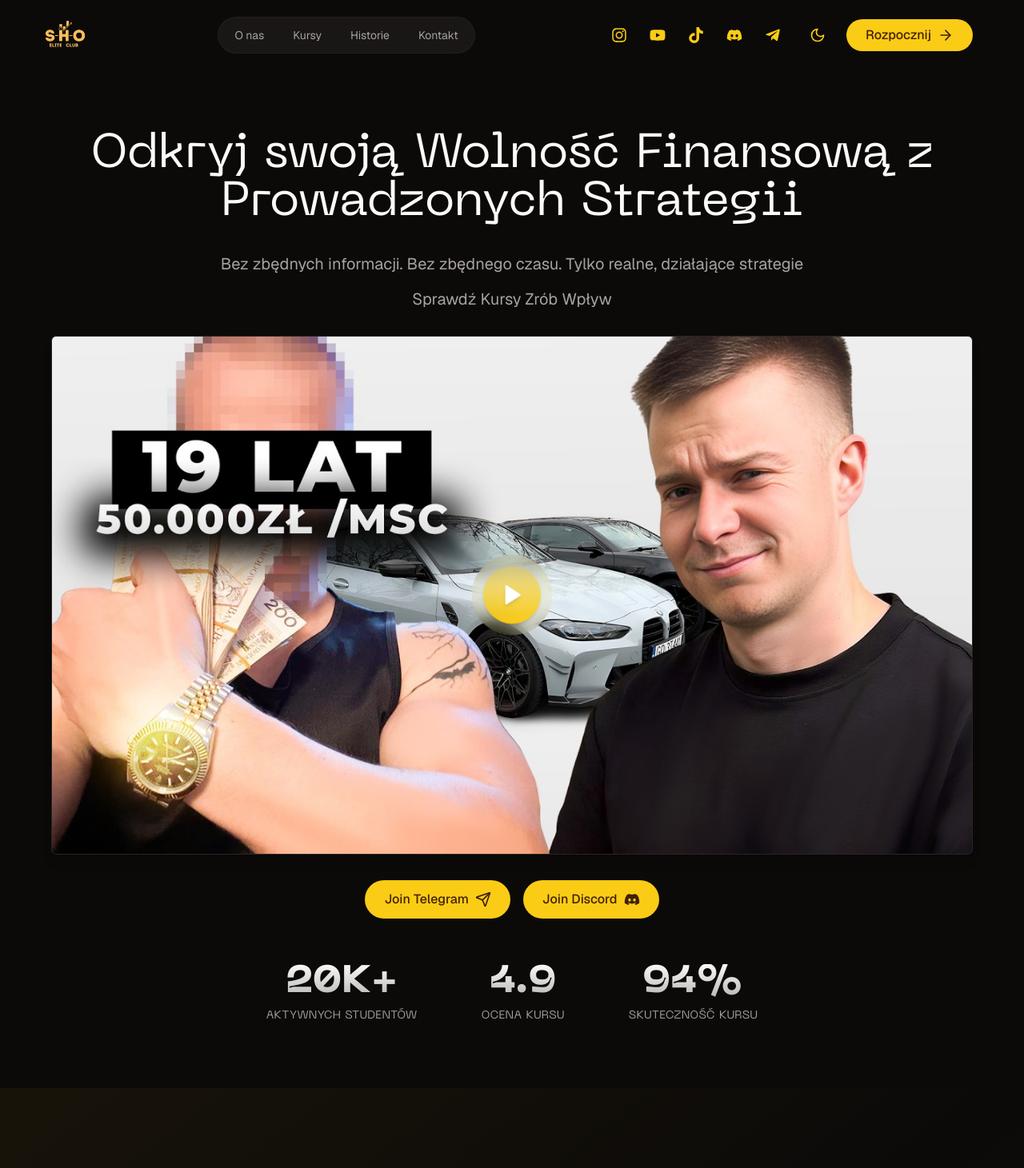
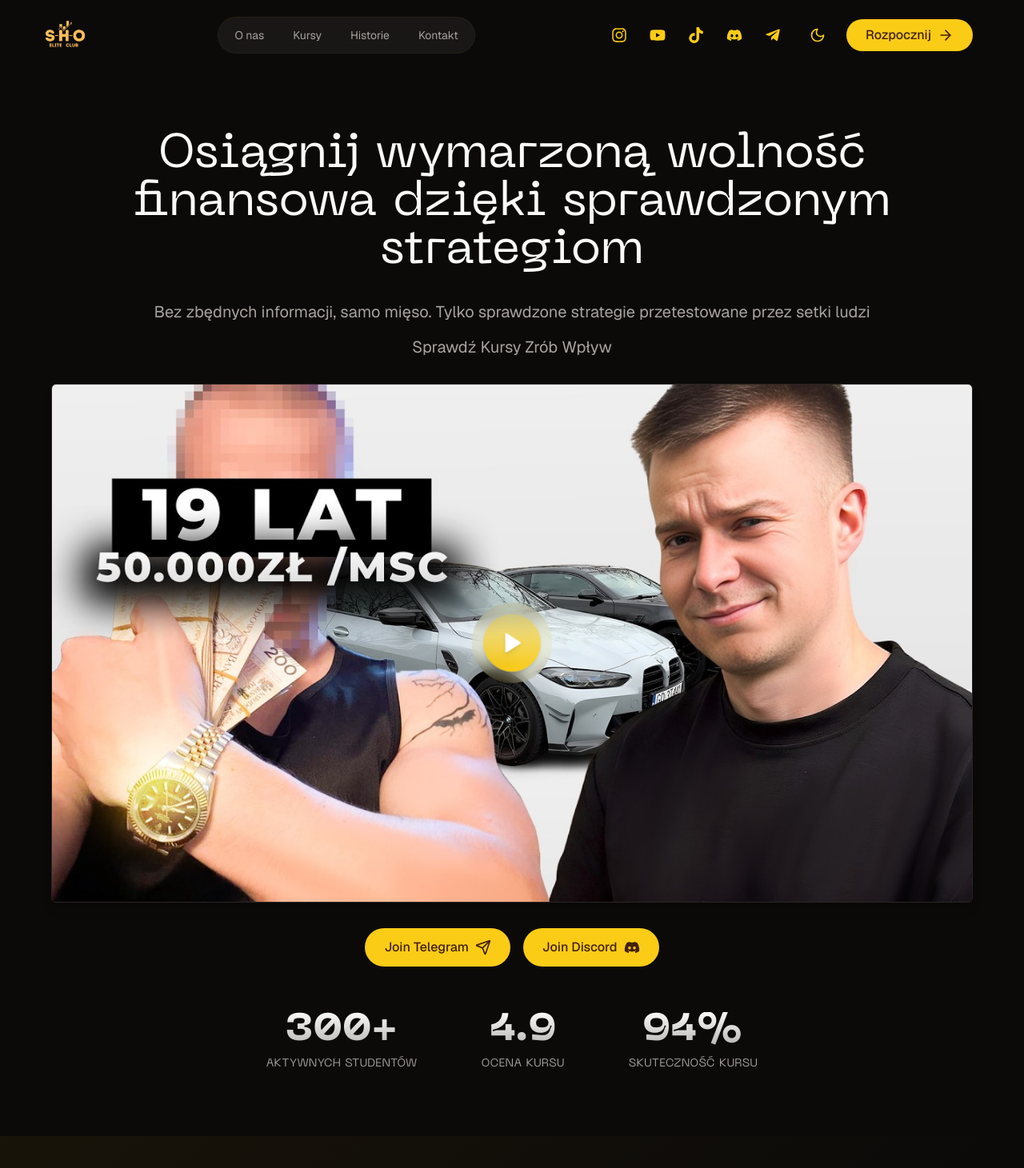
Before and after one commit to Haseeb-WebDeveloper/Online-Courses-Website, a Next.js app: page / in a window 1280 px wide. Shown: the top 1461 px of the page at 80% size. Built offline with nearby package versions, Linux system fonts and the light colour scheme.

Commit message:
heading updated

```diff
--- a/src/components/layout/hero-section.tsx
+++ b/src/components/layout/hero-section.tsx
@@ -19,7 +19,7 @@ gsap.registerPlugin(ScrollTrigger);
 const stats = [
   {
     label: "Aktywnych Studentów",
-    value: "20K+",
+    value: "300+",
     icon: Users,
     description: "Uczy się i rozwija",
   },
@@ -95,7 +95,7 @@ export function HeroSection() {
           >
             <h1 className="text-4xl md:text-6xl font-custom max-w-6xl mx-auto leading-normal ">
               <span className="">
-                Odkryj swoją Wolność Finansową z Prowadzonych Strategii
+              Osiągnij wymarzoną wolność finansowa dzięki sprawdzonym strategiom
               </span>
             </h1>
           </motion.div>
@@ -108,8 +108,7 @@ export function HeroSection() {
               transition={{ duration: 0.5, delay: 0.2 }}
               className="text-lg md:text-xl text-muted-foreground max-w-4xl mx-auto"
             >
-              Bez zbędnych informacji. Bez zbędnego czasu. Tylko realne,
-              działające strategie
+              Bez zbędnych informacji, samo mięso. Tylko sprawdzone strategie przetestowane przez setki ludzi
             </motion.p>
             <motion.p
               initial={{ opacity: 0, y: 20 }}
```
